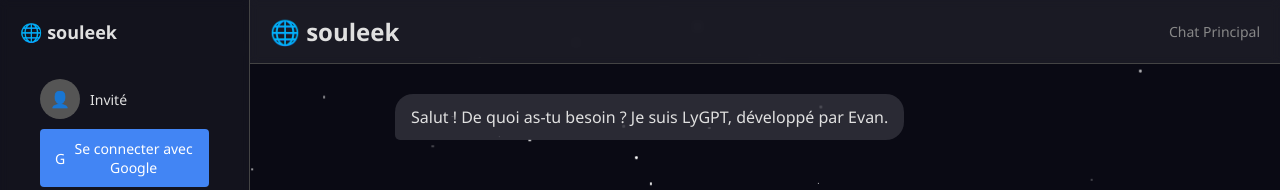
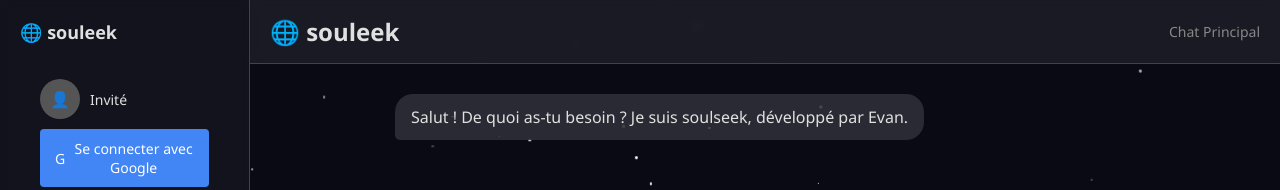
Before and after one commit to whunotloyaa/soulseekv1, a website: page index.html in a window 1280 px wide. Shown: the top 190 px of the page. Drawn offline with Linux system fonts and the light colour scheme.

Commit message:
Update index.html

```diff
--- a/index.html
+++ b/index.html
@@ -519,7 +519,7 @@
     <div class="chat-container">
       <div class="chat-area" id="chat" aria-live="polite" role="log">
         <div class="message lygpt-message">
-          Salut ! De quoi as-tu besoin ? Je suis LyGPT, développé par Evan.
+          Salut ! De quoi as-tu besoin ? Je suis soulseek, développé par Evan.
         </div>
       </div>
 
```
